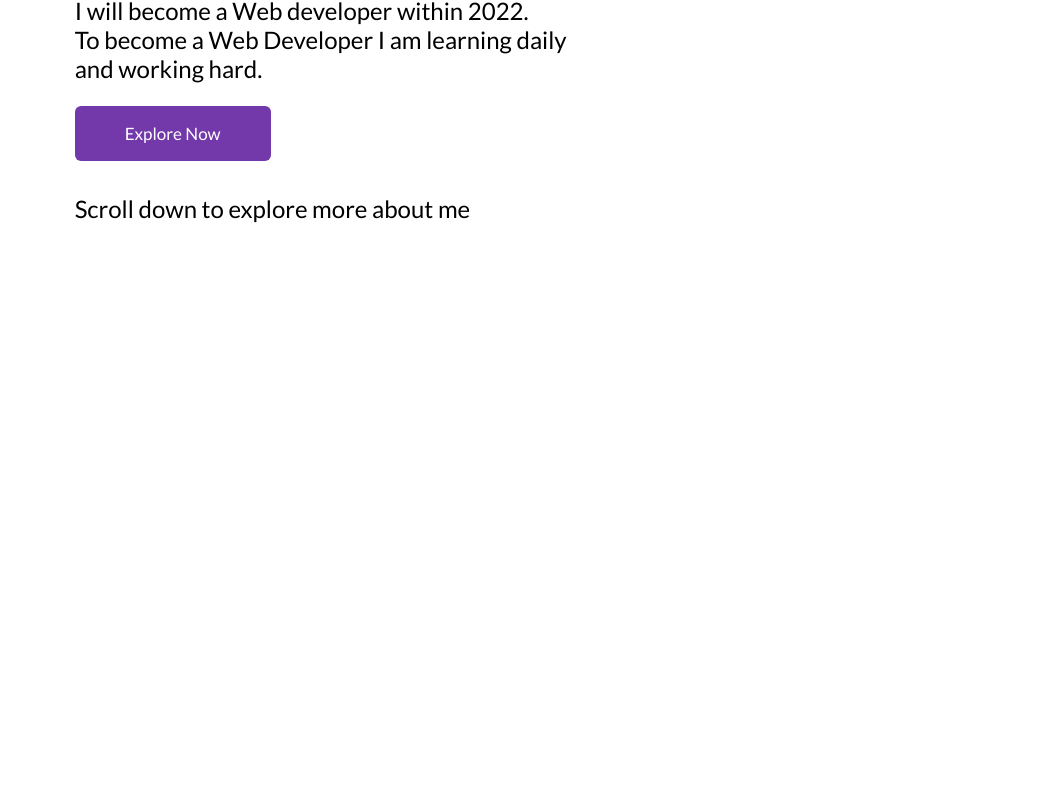
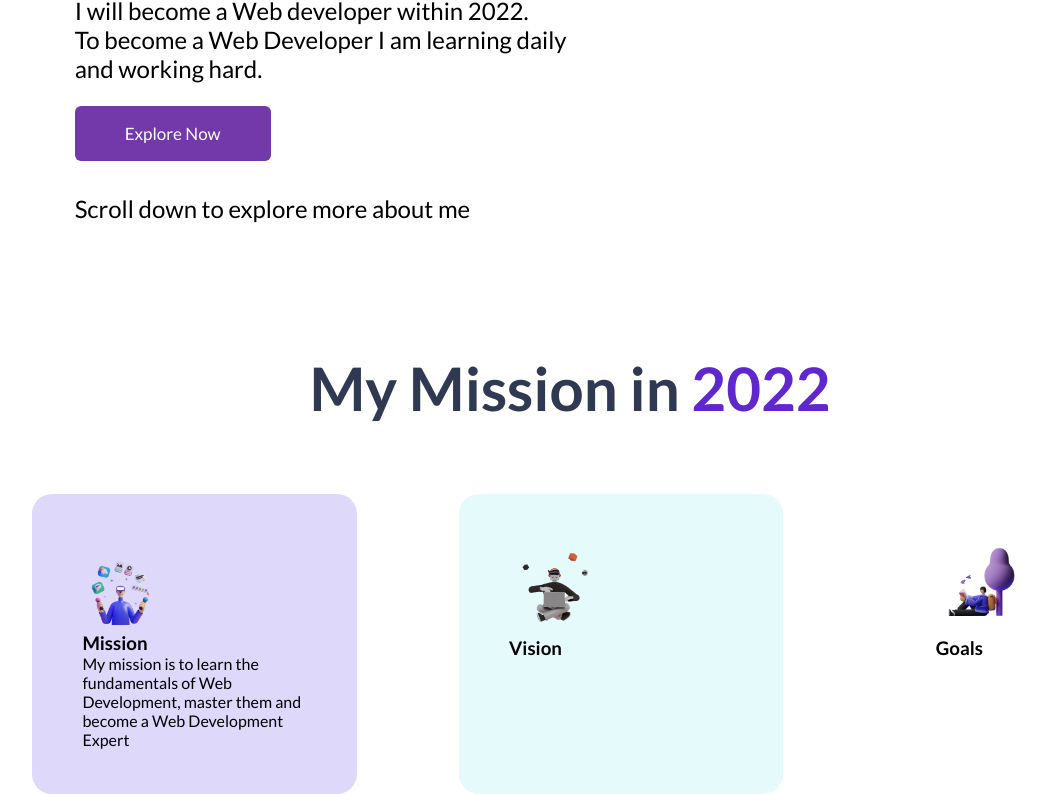
Before and after one commit to mohammadtanim24h/mission-2022-assignment, a plain HTML site: page index.html in a window 1280 px wide. Shown: the part 384-1178 px from the top of the page, without its empty margins (70-1116 px from the left). Before the commit the page ends 800 px from the top, so only its background shows below. Drawn offline with Linux system fonts and the light colour scheme.

Commit message:
second section half done

```diff
--- a/index.html
+++ b/index.html
@@ -25,5 +25,23 @@
             <img src="images/person-5.png" alt="person">
         </div>
     </section>
+    <section>
+        <h1 class="section2-header"><span class="mission-color">My Mission in</span> <span class="year-color">2022</span></h1>
+        <div class="illustrated-img">
+            <div id="illustration-1" class="illust-area">
+                <img src="images/illustrator-1.png" alt="mission">
+                <h3>Mission</h3>
+                <p>My mission is to learn the fundamentals of Web Development, master them and become a Web Development Expert</p>
+            </div>
+            <div id="illustration-2" class="illust-area">
+                <img src="images/illustrator-2.png" alt="vision">
+                <h3>Vision</h3>
+            </div>
+            <div id="illustration-3" class="illust-area">
+                <img src="images/illustrator-3.png" alt="goals">
+                <h3>Goals</h3>
+            </div>
+        </div>
+    </section>
 </body>
 </html>
--- a/style.css
+++ b/style.css
@@ -2,6 +2,8 @@
     font-family: 'Lato', sans-serif;
     margin: 0;
 }
+
+/* Section 1 */
 
 .flex-container {
     display: flex;
@@ -51,3 +53,45 @@
 .tip-text {
     margin-top: 50px;
 }
+
+/* Section 2 starts from here */
+
+.section2-header {
+    text-align: center;
+    font-size: 60px;
+    font-weight: 700;
+    margin-bottom: 70px;
+}
+
+.mission-color {
+    color: #303952;
+}
+
+.year-color {
+    color: #5f27cd;
+}
+
+.illustrated-img {
+    display: flex;
+}
+
+.illust-area {
+    width: 25%;
+    height: 200px;
+    margin: auto;
+    margin-left: 8%;
+    padding: 50px;
+    border-radius: 20px;
+}
+
+.illust-area img {
+    width: 40%;
+}
+
+#illustration-1 {
+    background-color: #d4cdfac4;
+}
+
+#illustration-2 {
+    background-color: #dff9fbd7;
+}
```
